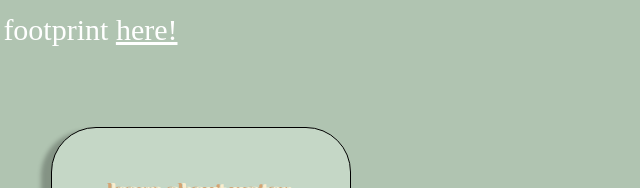
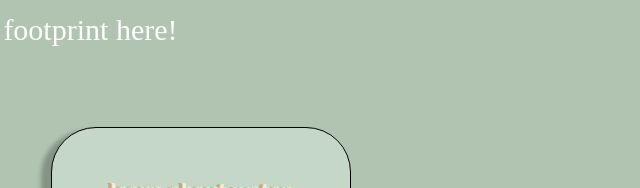
Before and after one commit to audreyyann/Sustainability, a plain HTML site: page livepage/tips.html in a window 1280 px wide. Shown: the part 790-978 px from the top of the page, 383-1023 px from the left. Drawn offline with Linux system fonts and the light colour scheme; a web font is replaced by a local one.

Commit message:
Update tips.html

```diff
--- a/livepage/tips.html
+++ b/livepage/tips.html
@@ -82,7 +82,7 @@
       </ul>
       <div class="subtitle">
         learn about your own carbon footprint
-        <a href="https://coolclimate.org/calculator" target = "_blank" class = "bottomtext"> <u>here!</u></a>
+        <a href="https://coolclimate.org/calculator" target = "_blank" class = "bottomtext"> here!</a>
       </div>
 
       <div class="button">
```
